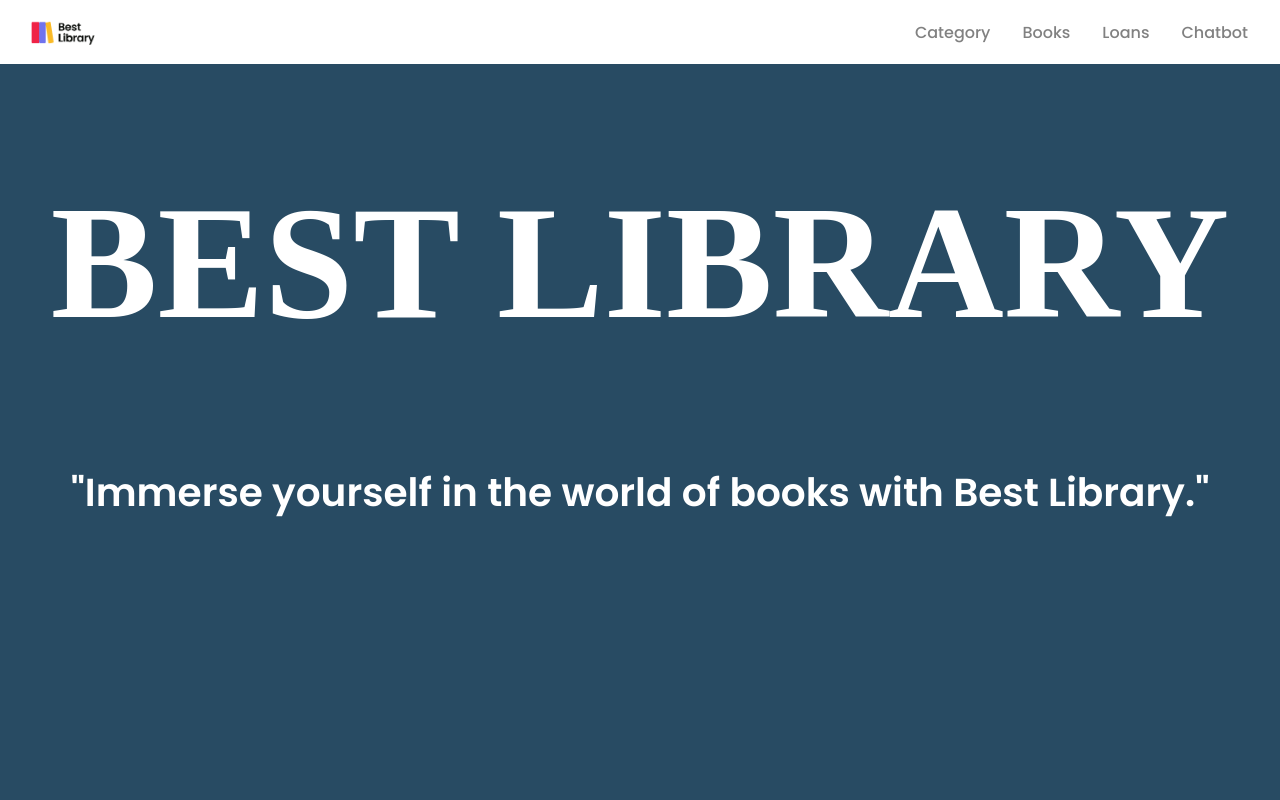
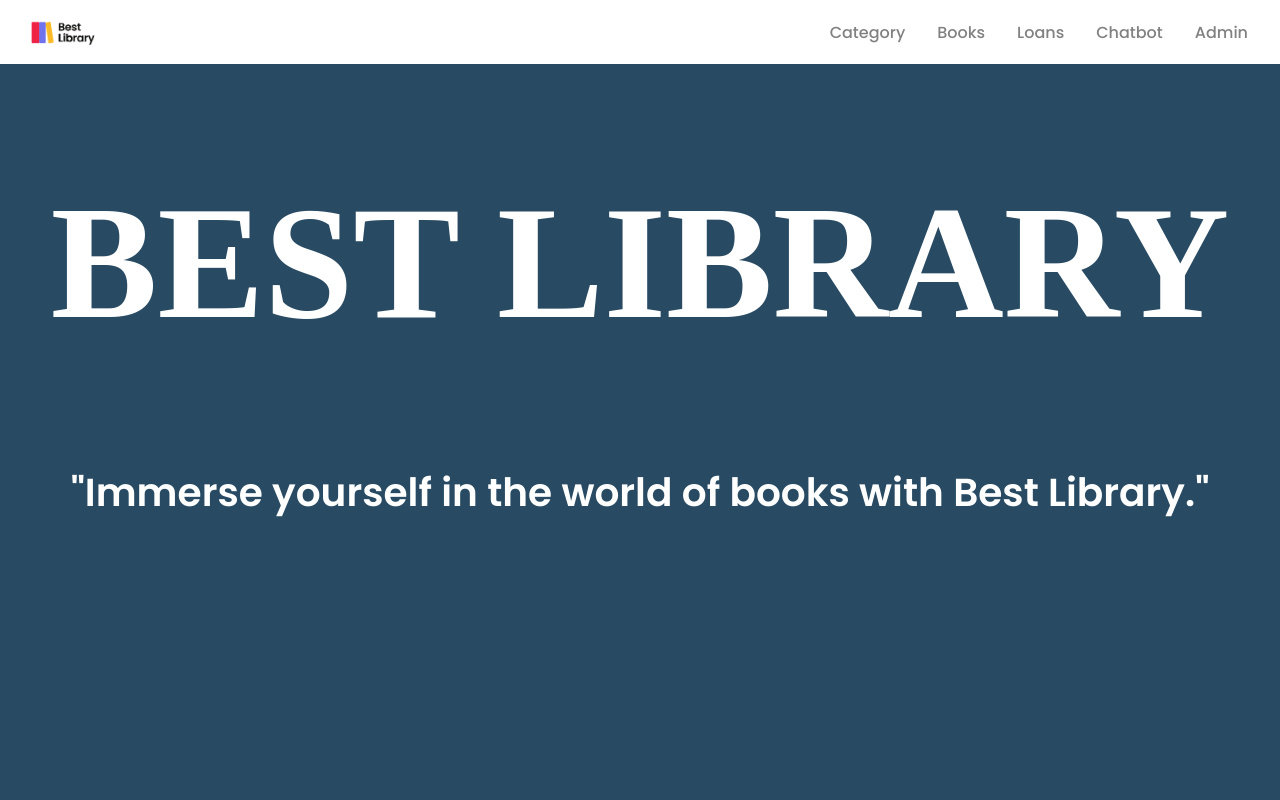
Before and after one commit to nandopuntodewo/mini-project-Best-Library, a React (Vite) app in the folder best-library/: page / in a window 1280 px wide. Shown: the top 800 px of the page. Built offline with nearby package versions, Linux system fonts and the light colour scheme; no server answers; a web font is replaced by a local one.

Commit message:
Update Navbar.jsx

```diff
--- a/best-library/src/components/Navbar.jsx
+++ b/best-library/src/components/Navbar.jsx
@@ -63,6 +63,14 @@
           >
             Chatbot
           </a>
+          <a
+            className="nav-link text-white mx-4 "
+            href="#"
+            style={linkStyle}
+            onClick={() => handleNavigate("/admin")}
+          >
+            Admin
+          </a>
         </div>
       </div>
     </nav>
```
